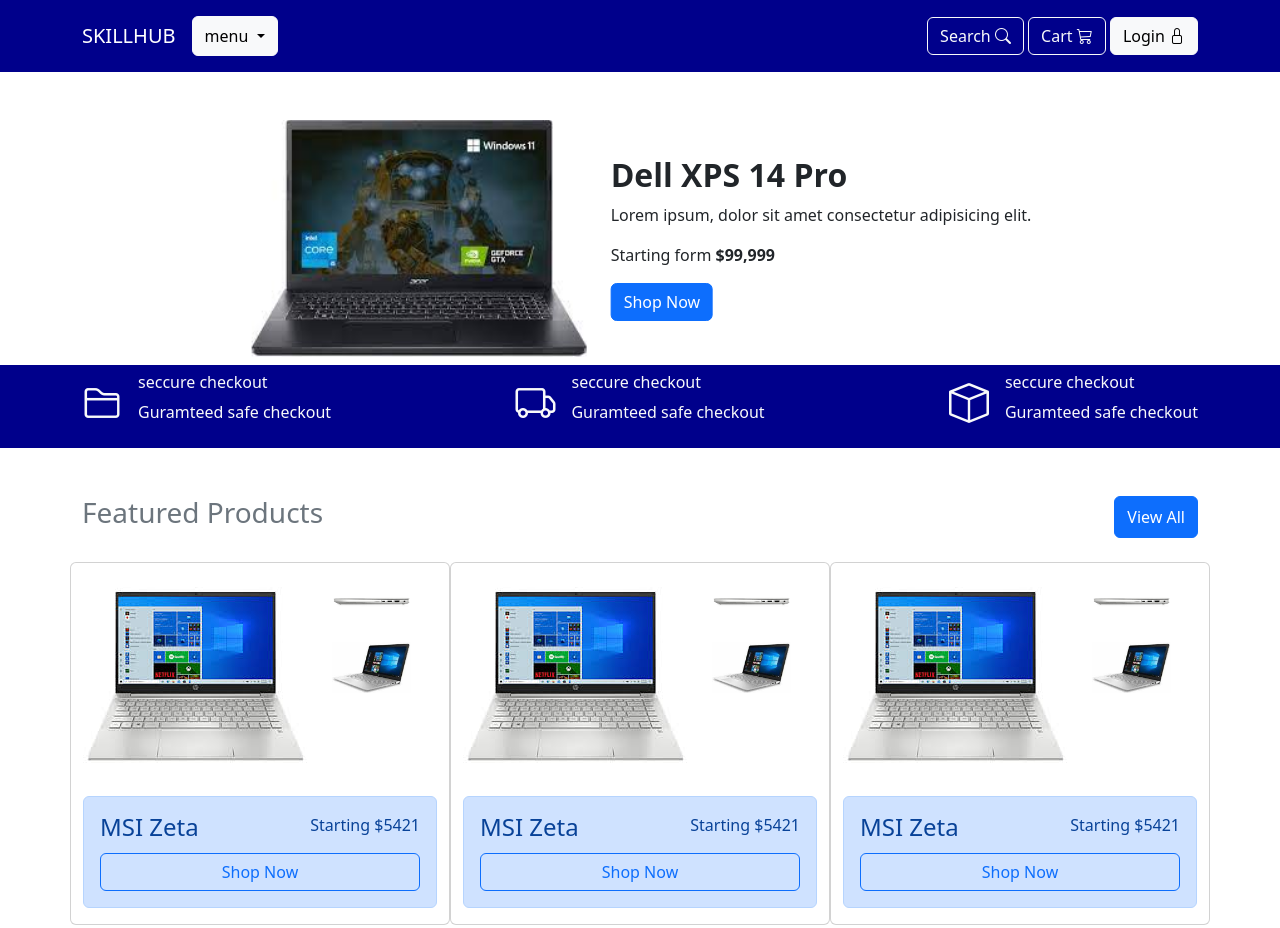
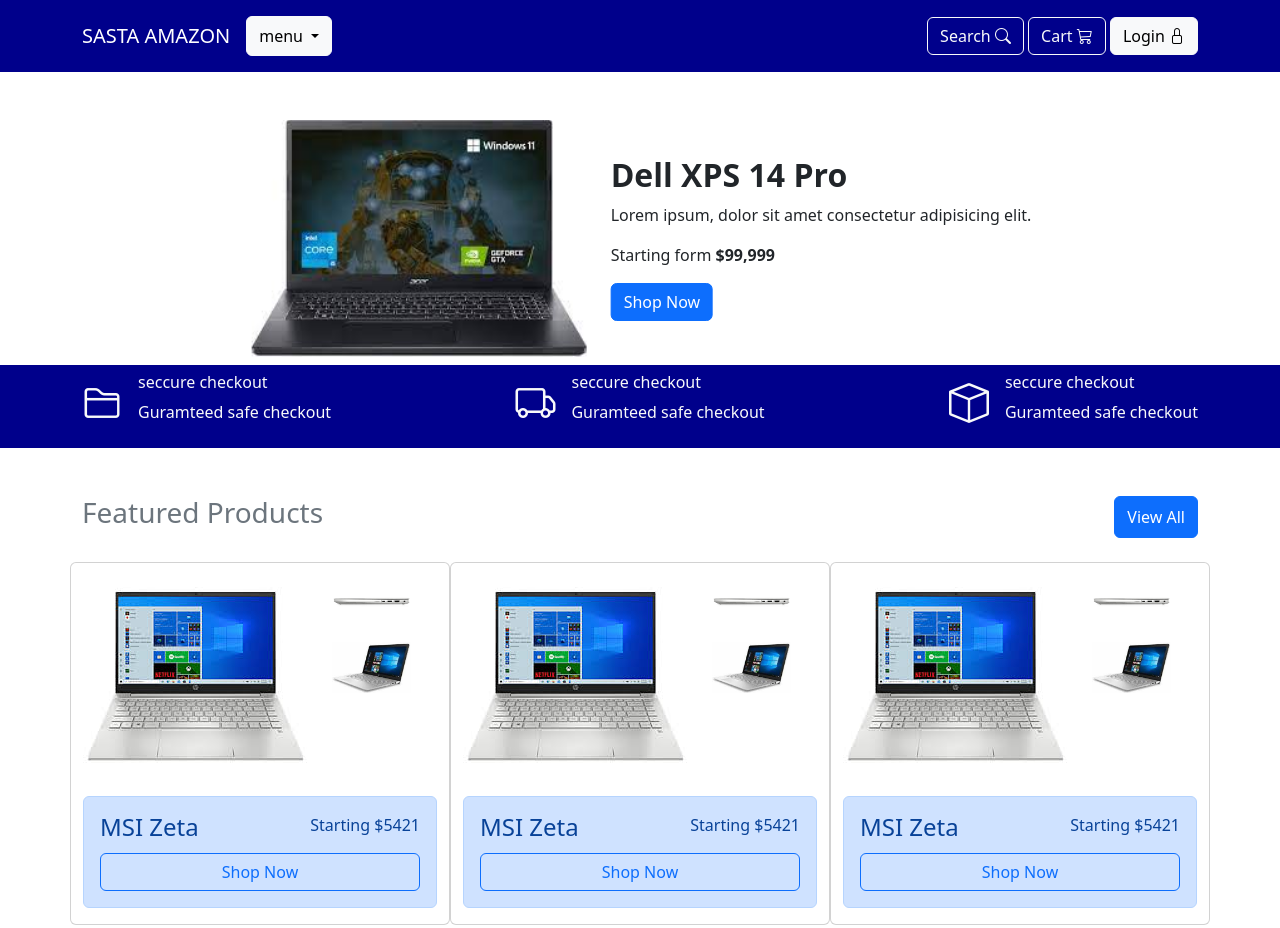
Before and after one commit to omkarmaske160/sasta-amazon, a plain HTML site: page index.html in a window 1280 px wide. Shown: the top 928 px of the page. Drawn offline with nearby package versions, Linux system fonts and the light colour scheme.

Commit message:
file update

```diff
--- a/index.html
+++ b/index.html
@@ -4,7 +4,7 @@
 <head>
     <meta charset="utf-8">
     <meta name="viewport" content="width=device-width, initial-scale=1">
-    <title>Bootstrap By SKILLHUB</title>
+    <title>Sasta Amazon pro max</title>
     <link rel="stylesheet" href="https://cdn.jsdelivr.net/npm/bootstrap-icons@1.10.5/font/bootstrap-icons.css">
 
     <link href="https://cdn.jsdelivr.net/npm/bootstrap@5.2.0-beta1/dist/css/bootstrap.min.css" rel="stylesheet">
@@ -90,7 +90,7 @@
         <div class="container">
             <div class="d-flex navbar-nav">
 
-                <a class="navbar-brand " href="#">SKILLHUB</a>
+                <a class="navbar-brand " href="#">SASTA AMAZON</a>
 
                 <button class="btn btn-light dropdown-toggle" type="button" id="dropdownMenuButton1"
                     data-bs-toggle="dropdown">
```
